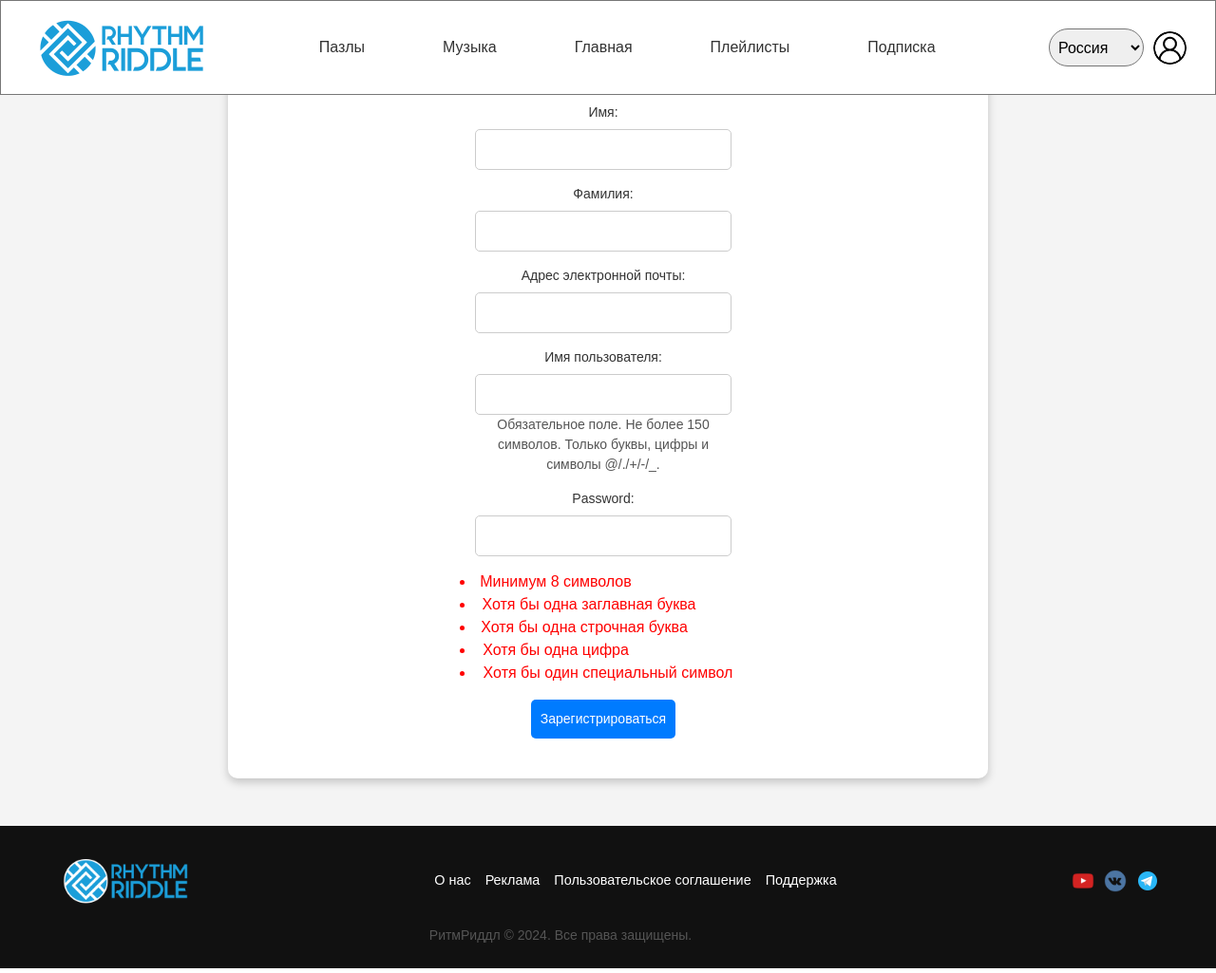
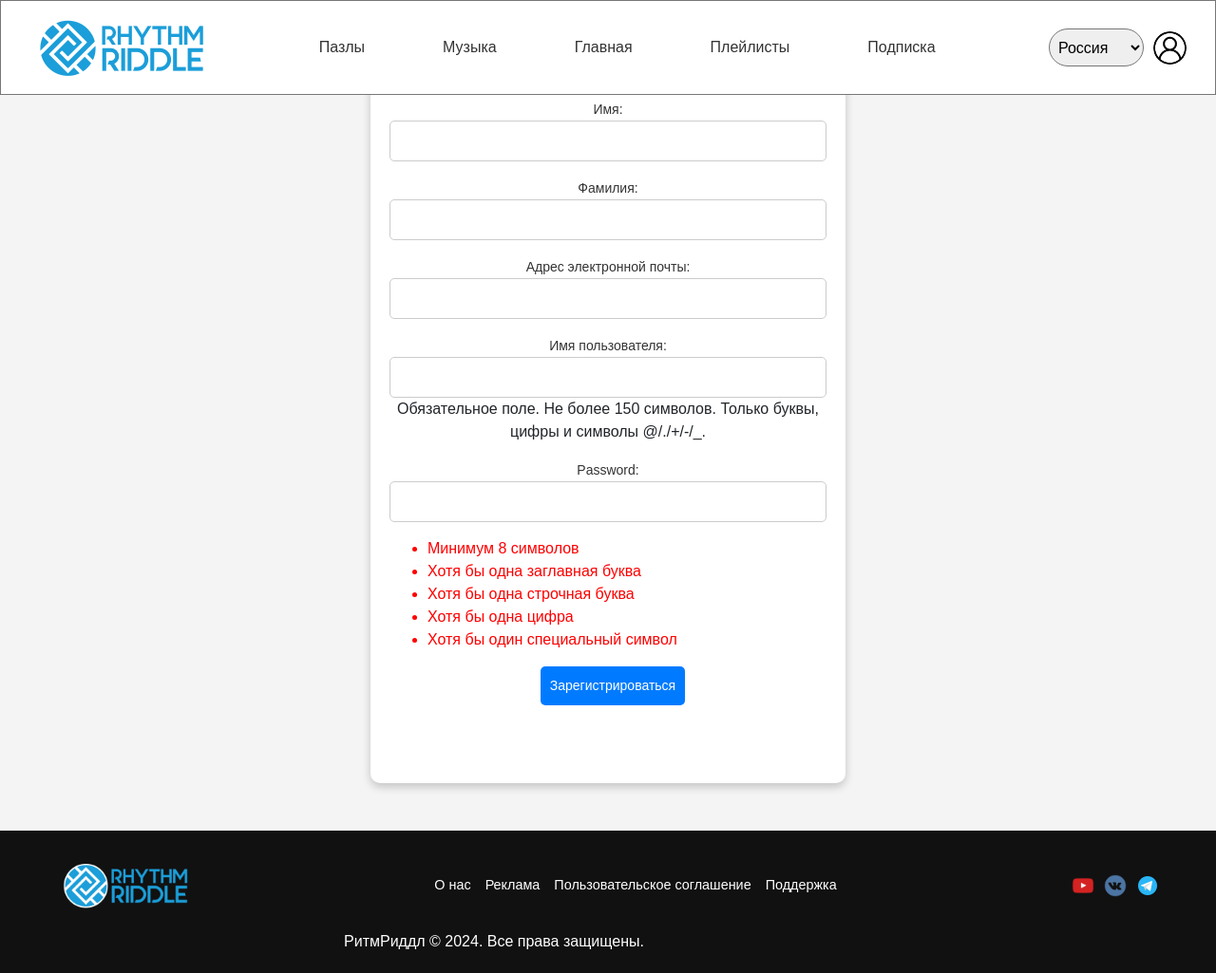
Before and after one commit to AlaskaFX/RhythmRiddle, a Django app: page /register in a window 1280 px wide. Shown: the whole page at 95% size. Run offline with Django 5.2, Linux system fonts and the light colour scheme; some libraries are stand-ins or nearby versions.

Commit message:
add any pages

```diff
--- a/RhythmRiddle/start/static/start/css/login.css
+++ b/RhythmRiddle/start/static/start/css/login.css
@@ -22,6 +22,7 @@ body {
     max-width: 400px;
     width: 100%;
     top:10px;
+    height:95%;
 }
 
 h1 {
@@ -29,7 +30,7 @@ h1 {
     color: #333;
 }
 
-p {
+p1 {
     margin-bottom: 15px;
     color: #555;
     font-size: 14px;
--- a/RhythmRiddle/start/static/start/css/register.css
+++ b/RhythmRiddle/start/static/start/css/register.css
@@ -21,25 +21,19 @@ body {
     padding: 20px 30px;
     box-shadow: 0 4px 10px rgba(0, 0, 0, 0.2);
     border-radius: 10px;
-    width:800px;
-    height:790px;
+    width:500px;
+    height:800px;
     top: 50px;
-
 }
 
 
 h1 {
     margin-bottom: 10px;
     color: #333;
-
+    margin-left:px;
 }
 
-p {
-    margin-bottom: 15px;
-    color: #555;
-    font-size: 14px;
-    margin-right:100px;
-}
+
 
 form {
     display: relative;
@@ -53,7 +47,7 @@ label {
     text-align: left;
     color: #333;
     font-size: 14px;
-    height:20px;
+    height:1px;
 
     position:relative;
 }
@@ -64,6 +58,7 @@ input {
     border: 1px solid #ccc;
     border-radius: 5px;
     font-size: 14px;
+
 }
 
 input:focus {
@@ -81,70 +76,15 @@ button
     cursor: pointer;
     font-size: 14px;
     transition: color 0.3s;
-    margin-right:100px;
+    margin-left:-230px;
 }
 
 button:hover {
     background-color: #0056b3;
 }
 
-li#length:valid
-{
+p {
     position:relative;
-    margin-right:500px;
+    margin-left:-240px;
+
 }
-
-li#length:invalid
-{
-    position:relative;
-    margin-right:500px;
-}
-
-li#uppercase:valid
-{
-    position:relative;
-    margin-right:500px;
-}
-
-li#uppercase:invalid
-{
-    position:relative;
-    margin-right:500px;
-}
-
-li#lowercase:valid
-{
-    position:relative;
-    margin-right:500px;
-}
-
-li#lowercase:invalid
-{
-    position:relative;
-    margin-right:500px;
-}
-
-li#number:valid
-{
-    position:relative;
-    margin-right:500px;
-}
-
-li#number:invalid
-{
-    position:relative;
-    margin-right:500px;
-}
-
-.valid
-{
-    position:relative;
-    margin-right:5px;
-}
-
-li#special:invalid
-{
-    position:relative;
-    margin-right:500px;
-    height:100px;
-}
--- a/RhythmRiddle/start/templates/start/register.html
+++ b/RhythmRiddle/start/templates/start/register.html
@@ -6,16 +6,17 @@
 {% block content %}
     <div class="container">
             <h1>Регистрация</h1>
+            <!---НЕ ЗАБЫТЬ ПОФИКСИТЬ СТРАНИЦУ КОГДА НЕПРАВИЛЬНЫЙ ПАРОЛЬ И ИМЯ -->
             <form method="post">
             {% csrf_token %}
             {{ form.as_p }}
             <div id="password-requirements">
                 <ul>
-                    <li id="length" class="invalid" style="margin-right:200px">Минимум 8 символов</li>
-                    <li id="uppercase" class="invalid" style="margin-right:130px">Хотя бы одна заглавная буква</li>
-                    <li id="lowercase" class="invalid" style="margin-right:140px">Хотя бы одна строчная буква</li>
-                    <li id="number" class="invalid" style="margin-right:200px">Хотя бы одна цифра</li>
-                    <li id="special" class="invalid" style="width:280px;">Хотя бы один специальный символ</li>
+                    <li id="length" class="invalid" style="margin-left:-200px; width:180px; text-align:left">Минимум 8 символов</li>
+                    <li id="uppercase" class="invalid" style="margin-left:-200px; width:250px; text-align:left">Хотя бы одна заглавная буква</li>
+                    <li id="lowercase" class="invalid" style="margin-left:-200px; width:250px; text-align:left">Хотя бы одна строчная буква</li>
+                    <li id="number" class="invalid" style="margin-left:-200px; width:180px; text-align:left">Хотя бы одна цифра</li>
+                    <li id="special" class="invalid" style="margin-left:-200px; width:280px; text-align:left">Хотя бы один специальный символ</li>
                 </ul>
             </div>
             <button type="submit">Зарегистрироваться</button>
```
Also changed, not shown: RhythmRiddle/start/templates/start/login.html (+4 -10 lines), RhythmRiddle/db.sqlite3.
